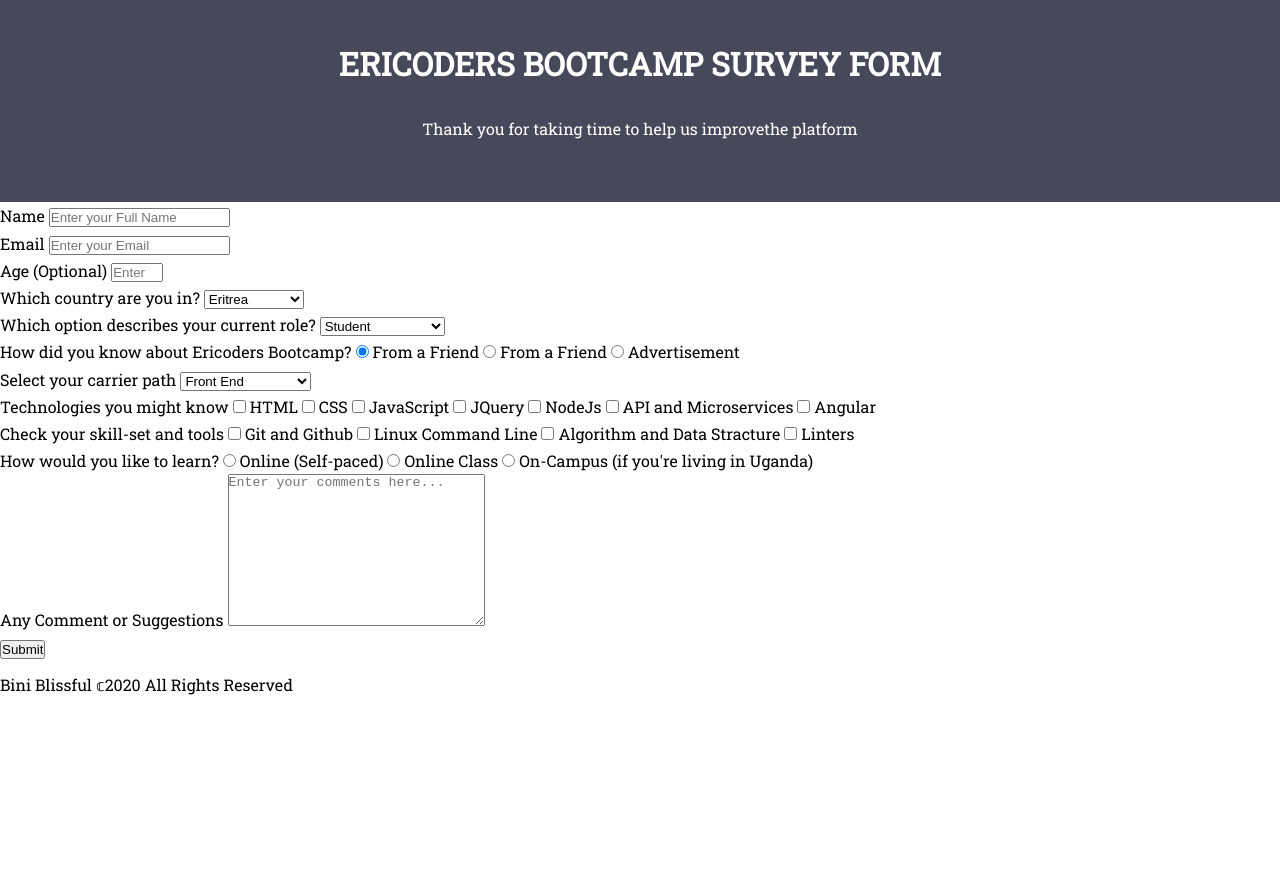
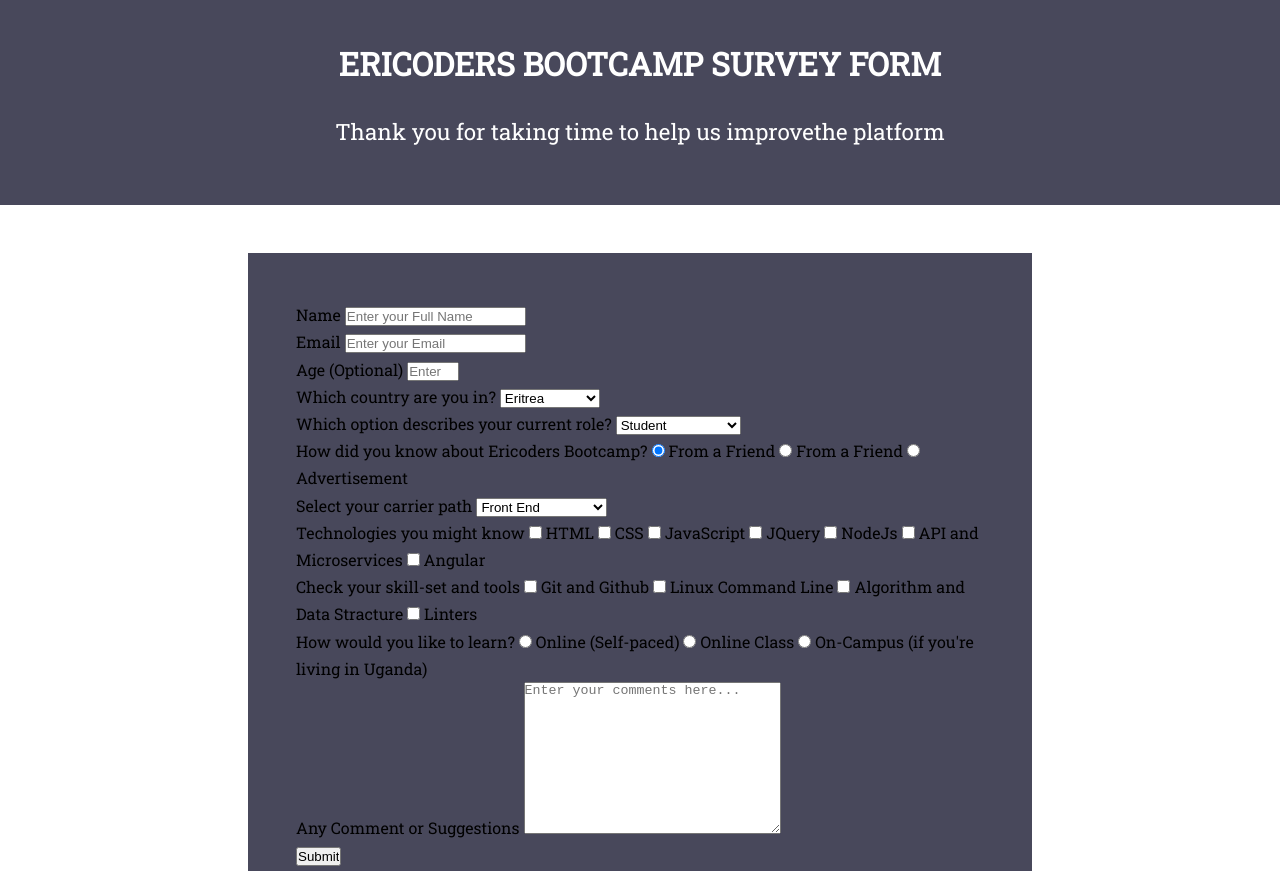
Before and after one commit to biniamtekeste/fcc-survey-form, a plain HTML site: page index.html in a window 1280 px wide. Shown: the top 871 px of the page. Before the commit the page ends 800 px from the top, so only its background shows below. Drawn offline with Linux system fonts and the light colour scheme.

Commit message:
Style footer

```diff
--- a/style.css
+++ b/style.css
@@ -27,7 +27,16 @@
   margin: 10px 0;
 }
 
-.main-header {
+form {
+  background: #1b1b32cc;
+  width: 70%;
+  margin: 3rem auto;
+  padding: 3rem;
+  display: flex;
+  flex-direction: column;
+}
+.main-header,
+.main-footer {
   display: flex;
   flex-direction: column;
   background: #1b1b32cc;
@@ -35,3 +44,13 @@
   text-align: center;
   color: #ffffff;
 }
+
+.main-header p {
+  font-size: 1.4rem;
+  margin-top: 0.8rem;
+}
+
+.wrapper {
+  max-width: 1120px;
+  margin: 0 auto;
+}
```
